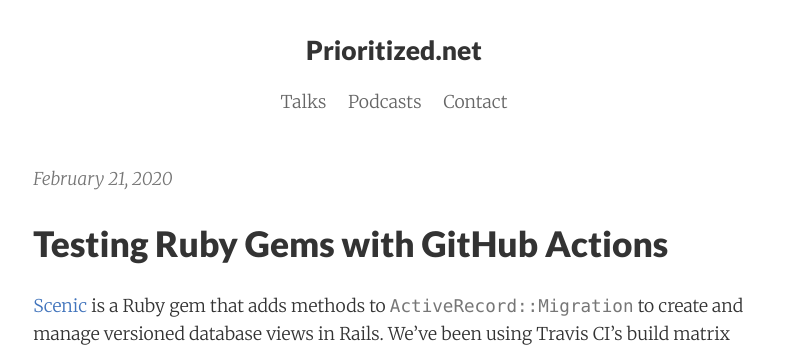
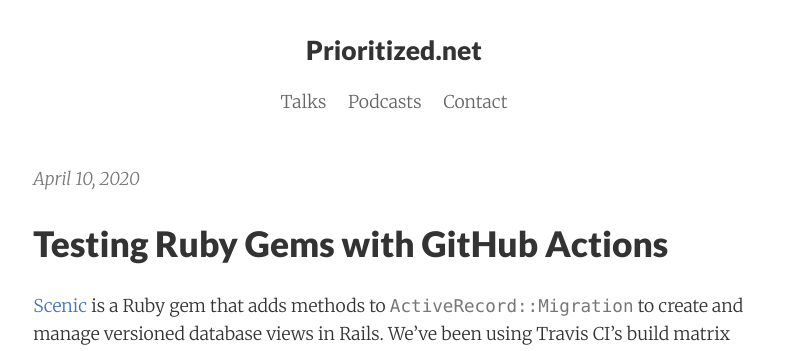
Before and after one commit to derekprior/derekprior.github.io, a Jekyll site: the page built from _posts/2020-04-10-testing-ruby-gems-with-github-actions.md, in a window 1280 px wide and 900 px high. Shown: the top 351 px of the window, without its empty margins (246-1032 px from the left). Built offline with Jekyll 4.4.1, drawn with Linux system fonts in a browser that asks for light colours; nearby versions of some CDN libraries; our own code applies the rules of GitHub Pages for plain Markdown files.

Commit message:
Correct publication date on Actions post

```diff
--- a/_posts/2020-04-10-testing-ruby-gems-with-github-actions.md
+++ b/_posts/2020-04-10-testing-ruby-gems-with-github-actions.md
@@ -2,7 +2,7 @@
 title: Testing Ruby Gems with GitHub Actions
 summary: Let's walk through how you can use GitHub Actions to test a Ruby gem,
   or any other Library, against an array of dependencies.
-date: 2020-02-21 22:00
+date: 2020-04-10 22:00
 ---
 
 [Scenic] is a Ruby gem that adds methods to `ActiveRecord::Migration` to create
```
